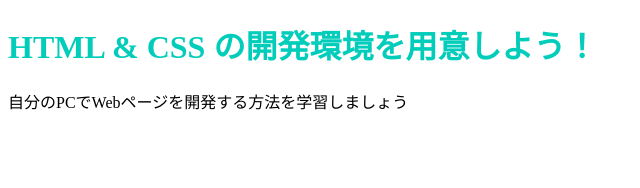
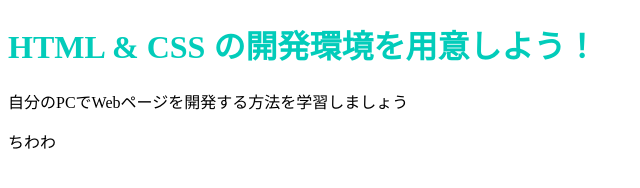
Before and after one commit to Chihuahuahuahua/kama.github.io, a plain HTML site: page index.html in a window 1280 px wide. Shown: the full height of the page, 0-640 px from the left. Drawn offline with Linux system fonts and the light colour scheme.

Commit message:
Update index.html

```diff
--- a/index.html
+++ b/index.html
@@ -8,5 +8,6 @@
   <body>
     <h1 class="title">HTML & CSS の開発環境を用意しよう！</h1>
     <p>自分のPCでWebページを開発する方法を学習しましょう</p>
+    <p>ちわわ</p>
   </body>
 </html>
```
